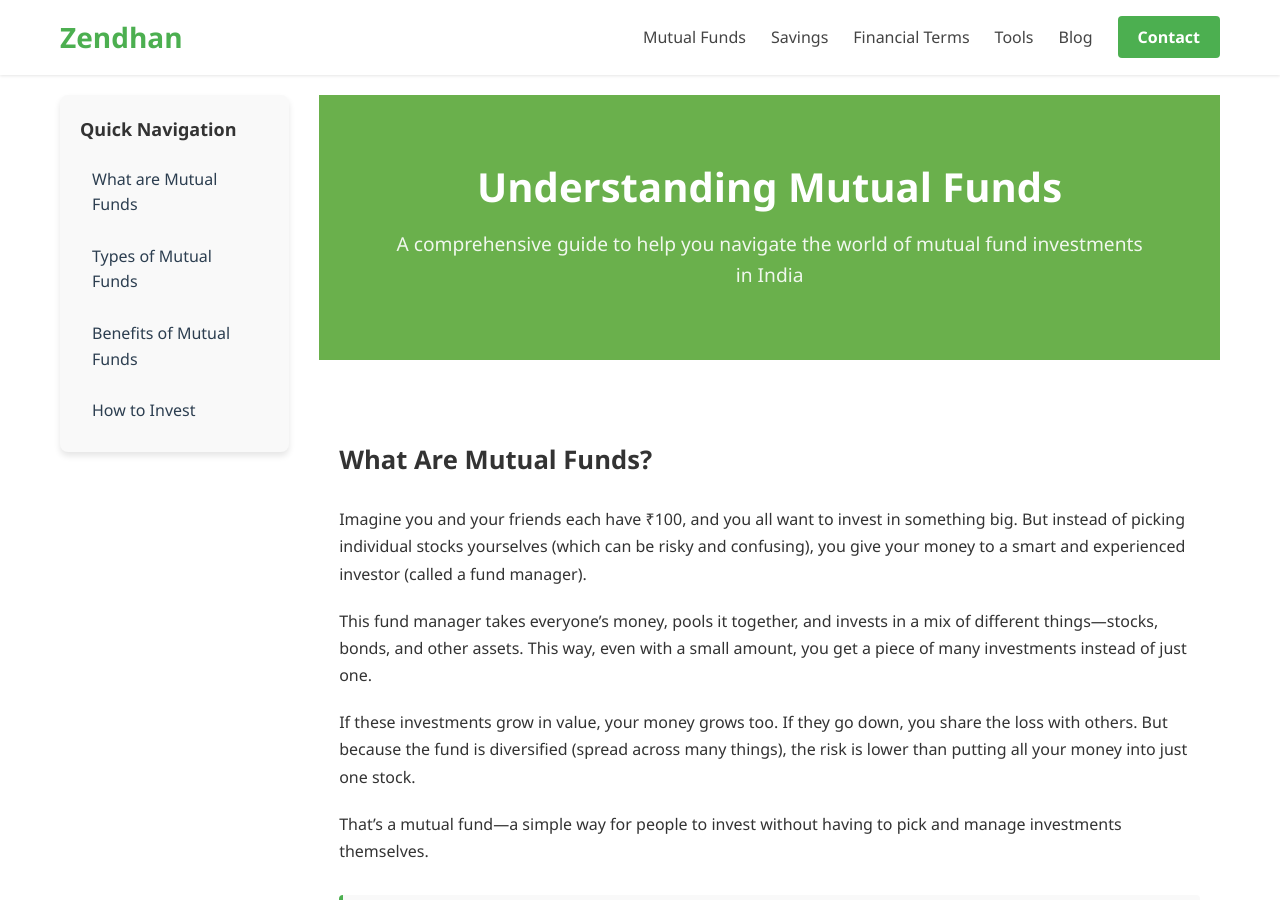
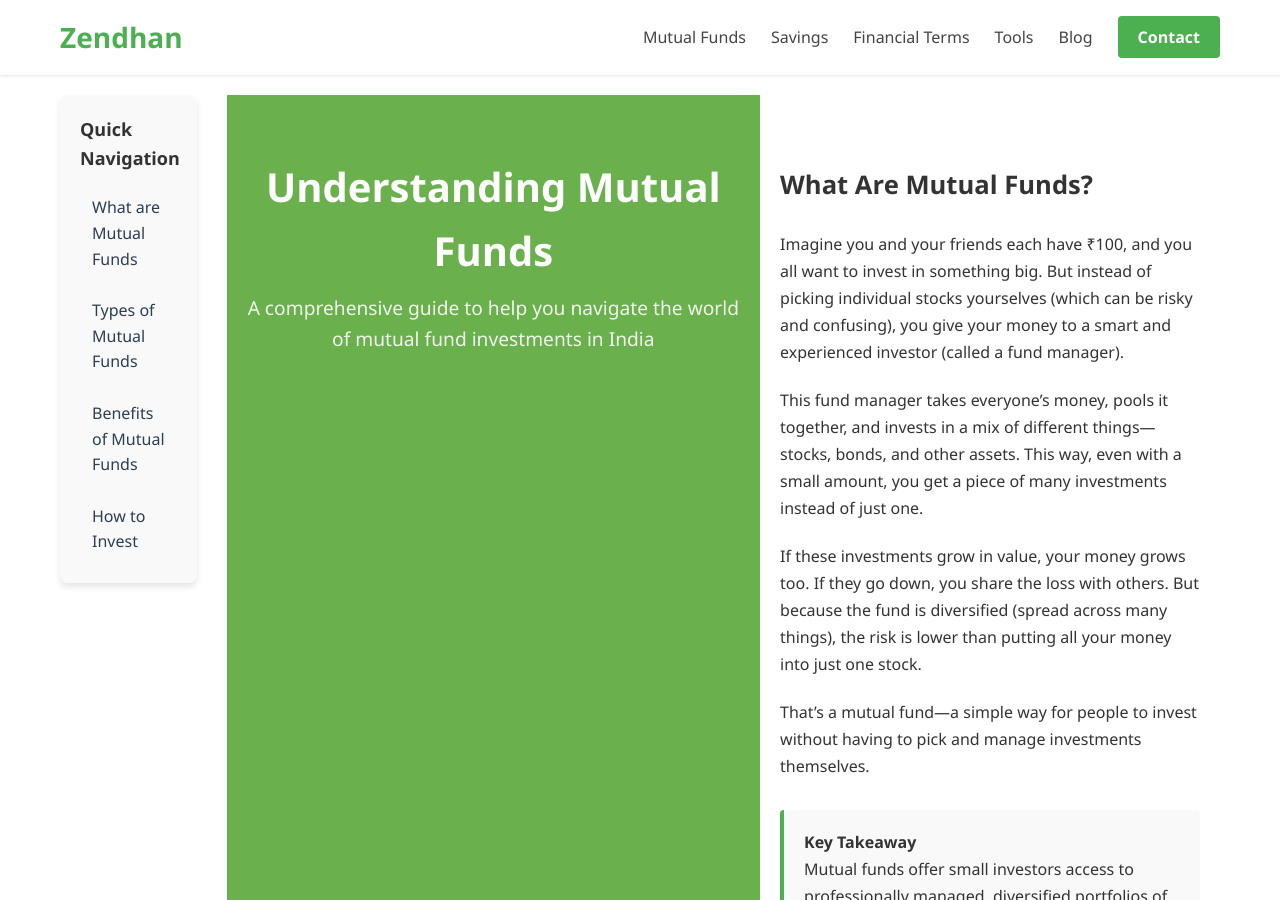
Before and after one commit to nandan11/zendhan, a Jekyll site: the page built from mutual-funds.html, in a window 1280 px wide and 900 px high. Built offline with Jekyll 4.4.1, drawn with Linux system fonts in a browser that asks for light colours.

Commit message:
Update mutual-funds.html

```diff
--- a/mutual-funds.html
+++ b/mutual-funds.html
@@ -17,8 +17,7 @@
         <li><a href="#how-to-invest">How to Invest</a></li>
     </ul>
 </nav>
-<main class="main-content">
-<!-- Page Title -->
+  <!-- Page Title -->
 <section class="page-title">
     <div class="page-title-container">
         <h1>Understanding Mutual Funds</h1>
@@ -26,6 +25,7 @@
     </div>
 </section>
 
+<main class="main-content">
 
 <!-- Content Area -->
 <div class="content-area">
```
